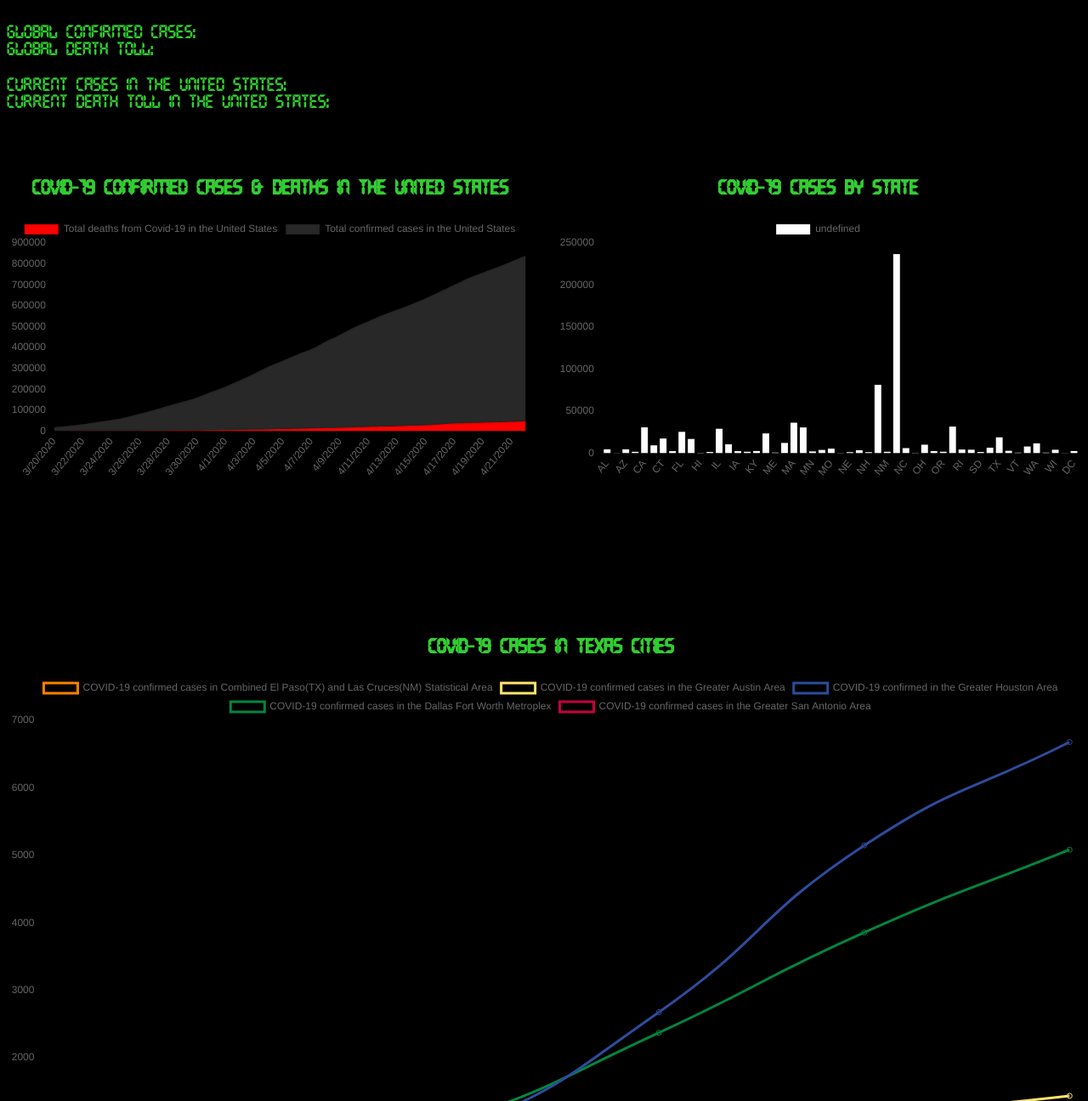
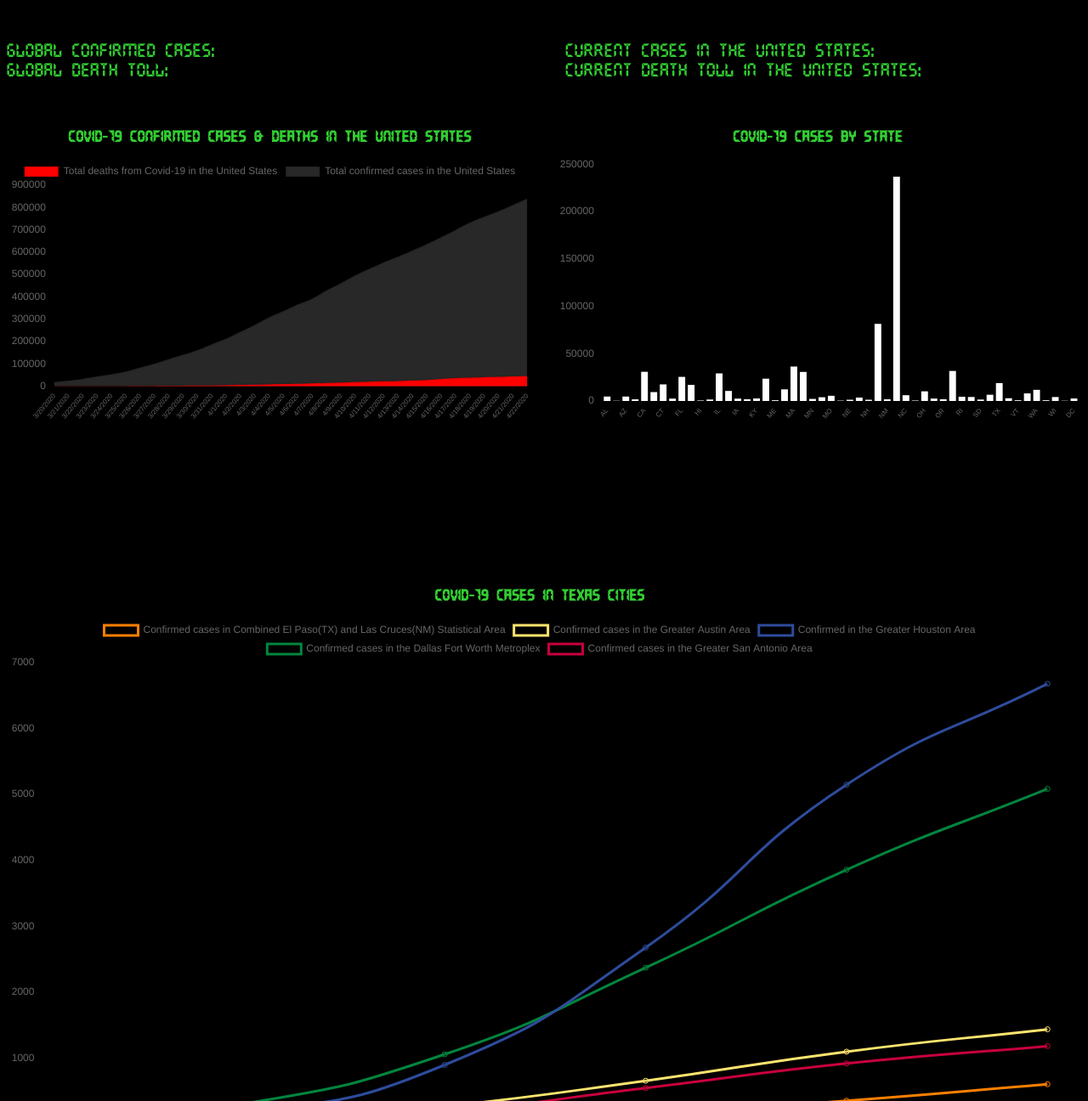
Before and after one commit to JoeHancock1995/COVID-19-Visualizer, a plain HTML site: page index.html in a window 1280 px wide. Shown: the part 104-1400 px from the top of the page at 85% size. Drawn offline with nearby package versions, Linux system fonts and the light colour scheme; no server answers.

Commit message:
styling change

```diff
--- a/assets/app.js
+++ b/assets/app.js
@@ -40,7 +40,7 @@ var chart = new Chart(ctx, {
         datasets: [
             {
             //El paso area and Las Cruces, NM(doesn't include Ciudad de Juarez)
-                label: 'COVID-19 confirmed cases in Combined El Paso(TX) and Las Cruces(NM) Statistical Area',
+                label: 'Confirmed cases in Combined El Paso(TX) and Las Cruces(NM) Statistical Area',
                 tension: '.5',
                 borderColor: 'rgb(255, 128, 0)',
                 data: [2, 16, 65, 155, 350, 600]
@@ -48,28 +48,28 @@ var chart = new Chart(ctx, {
 
             {
             //Greater Austin area made up of Travis, Williamson, Hays, & Bastrop counties
-                label: 'COVID-19 confirmed cases in the Greater Austin Area',
+                label: 'Confirmed cases in the Greater Austin Area',
                 tension: '.5',
                 borderColor: 'rgb(254,228,110)',
                 data: [7, 7, 265, 653, 1095, 1434]
             },
             {
             //Greater Houston area made up of Austin, Brazos, Chambers, Fort Bend, Galveston, Harris, Montgomery, & Waller counties
-                label: 'COVID-19 confirmed in the Greater Houston Area',
+                label: 'Confirmed in the Greater Houston Area',
                 tension: '.5',
                 borderColor: 'rgb(46,76,157)',
                 data: [26, 164, 894, 2675, 5147, 6679]
             },
             {
             //DFW metroplex is Dallas, Denton, Tarrant, Collin, Ellis, Hood, Hunt, Johnson, Kaufman, Parker, Rockwall, & Wilson counties
-                label: 'COVID-19 confirmed cases in the Dallas Fort Worth Metroplex',
+                label: 'Confirmed cases in the Dallas Fort Worth Metroplex',
                 tension: '.5',
                 borderColor: 'rgb(3,133,62)',
                 data: [28, 304, 1055, 2370, 3856, 5084]
             },
             {
             // Greater San Antonio Area is Atacosta, Bexar, Bandera, Comal, Guadulupe, Kendall, Medina, & Wilson counties
-                label: 'COVID-19 confirmed cases in the Greater San Antonio Area',
+                label: 'Confirmed cases in the Greater San Antonio Area',
                 tension: '.5',
                 borderColor: 'rgb(200,0,62)',
                 data: [13, 51, 191, 543, 916, 1179]
@@ -114,13 +114,21 @@ var chart = new Chart(ctx, {
         }]
     },
     options: {
+        legend: {
+            display: false
+        },
         scales: {
             yAxes: [{
                 ticks: {
                     suggestedMin: 50,
                     suggestedMax: 100
                 }
-            }]
+            }],
+            xAxes: [{
+                ticks: {
+                    fontSize: 8
+                }
+            }],
         }
     }
 });
@@ -166,6 +174,11 @@ var chart = new Chart(ctx, {
                     suggestedMin: 50,
                     suggestedMax: 100
                 }
+            }],
+            xAxes: [{
+                ticks: {
+                    fontSize: 8
+                }
             }]
         }
     }
--- a/assets/style.css
+++ b/assets/style.css
@@ -1,21 +1,38 @@
 *{
     color: limegreen;
     background-color: rgb(0, 0, 0);
-}
-.case-numbers{
-    font-family:"DS Crystal";
-    line-height: 20px;
-    font-size: 22px;
-    box-sizing: border-box;
 }
 h1{
     font-family: 'The Led Display St';
     text-align: Left;
     font-size: 44px;
 }
+.case-numbers{
+    font-family:"DS Crystal";
+    line-height: 20px;
+    font-size: 22px;
+    letter-spacing: 1px;
+}
+#global-case-container{
+    width: 48%;
+    float: left;
+
+}
+#us-case-container{
+    width: 48%;
+    float: right;
+}
+span{
+    color: red;
+    font-family:  "Digital dream";
+    font-size: 18px;
+}
+
 h2{
     font-family:"DS Crystal";
     text-align: center;
+    font-size: 18px;
+    letter-spacing: 1px;
 }
 .us-container{
     position: static;
@@ -35,7 +52,7 @@ h2{
     position: relative;
     margin-top: 300px;
     height:75vh;
-    width:100vw;
+    width:98vw;
     float: left;
     clear: both;
 }
--- a/index.html
+++ b/index.html
@@ -16,13 +16,19 @@
 <div class="main-container">
     <h1>COVID-19</h1>
     <div class=case-numbers>
+        <div id="global-case-container">
         <p>Global confirmed cases: <span id="global-confirmed"> </span><br/>
             Global death toll:  <span id="global-deaths"> </span></p>
+        </div>
+        <div id="us-case-container">
         <p>Current cases in the United States: <span id="us-confirmed"></span><br/>
             Current death toll in the United States: <span id="us-deaths"></span></p>
+        </div>
     </div>
         <br/><br/>
-    <div class="us-container">
+        <br /><br/>
+        <br /><br/>
+        <div class="us-container">
         <h2>COVID-19 Confirmed Cases & Deaths in the United States</h2>
         <canvas id="myChart3"></canvas>
     </div>
```
